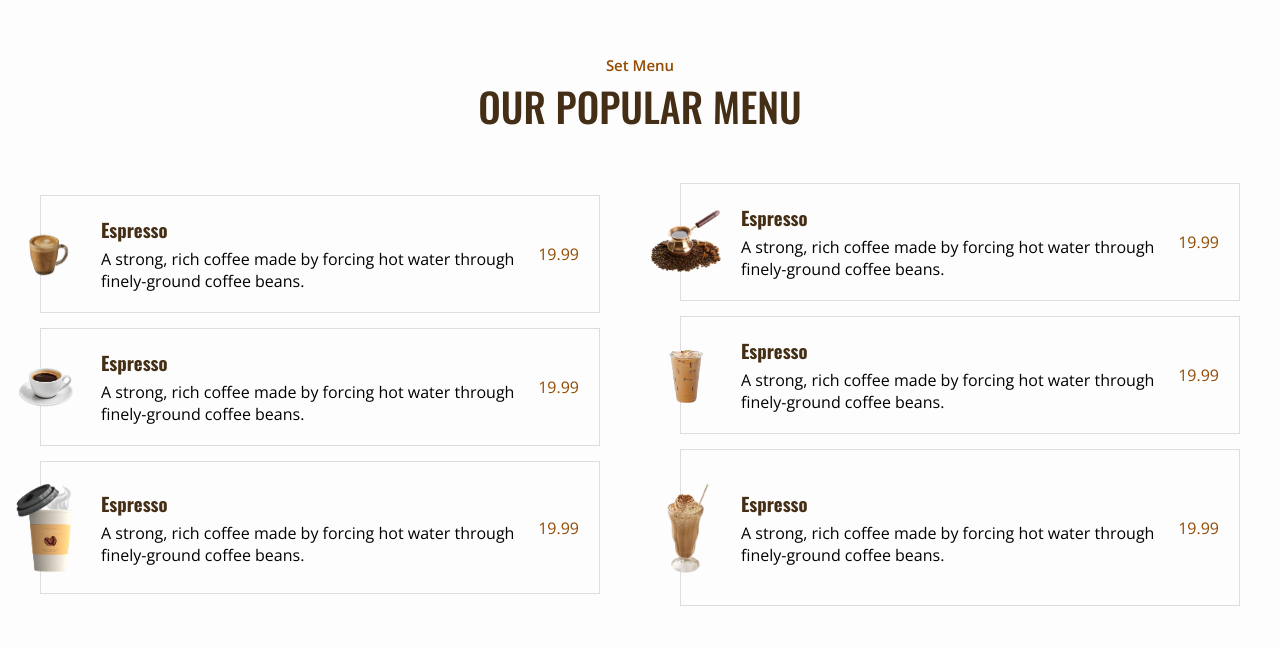
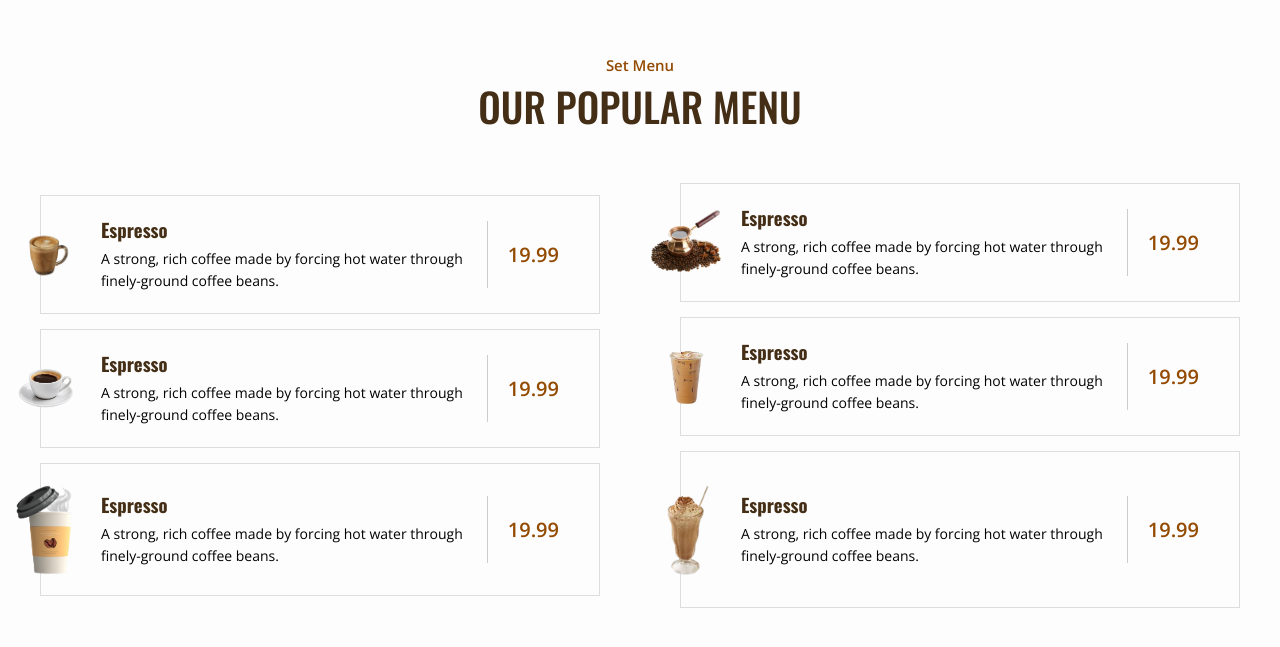
Before and after one commit to ameraehab/Global-Coffe-Shop-Project, a plain HTML site: page index.html in a window 1280 px wide. Shown: the part 1534-2181 px from the top of the page. Drawn offline with nearby package versions, Linux system fonts and the light colour scheme.

Commit message:
Update style.css

```diff
--- a/style.css
+++ b/style.css
@@ -202,6 +202,12 @@ line-height: 1.3;
     border: 1px solid #ddd;
     padding: 20px 20px;
 
+        transition: all 0.2s ease ;
+
+}
+#menu .row .col .item:hover{
+height: 120px;
+  box-shadow: 0 0 10px rgba(44, 18, 3, 0.592);
 }
 #menu .row .col .item img{
 width: 70px;
@@ -213,4 +219,21 @@ margin-left: -50px;
     margin-bottom: 5px;
 
 }
+#menu .row .col .item .details p{
+    font-size: 14px;
+    line-height: 1.6;
+
+}
+#menu .row .col .item .price{
+    border-left: 1px solid #ccc;
+    padding: 20px;
+    margin: auto;
+
+}
+#menu .row .col .item .price p{
+    font-size: 20px;
+    font-weight: 600;
+
+}
+
 /*Menu End*/
```
